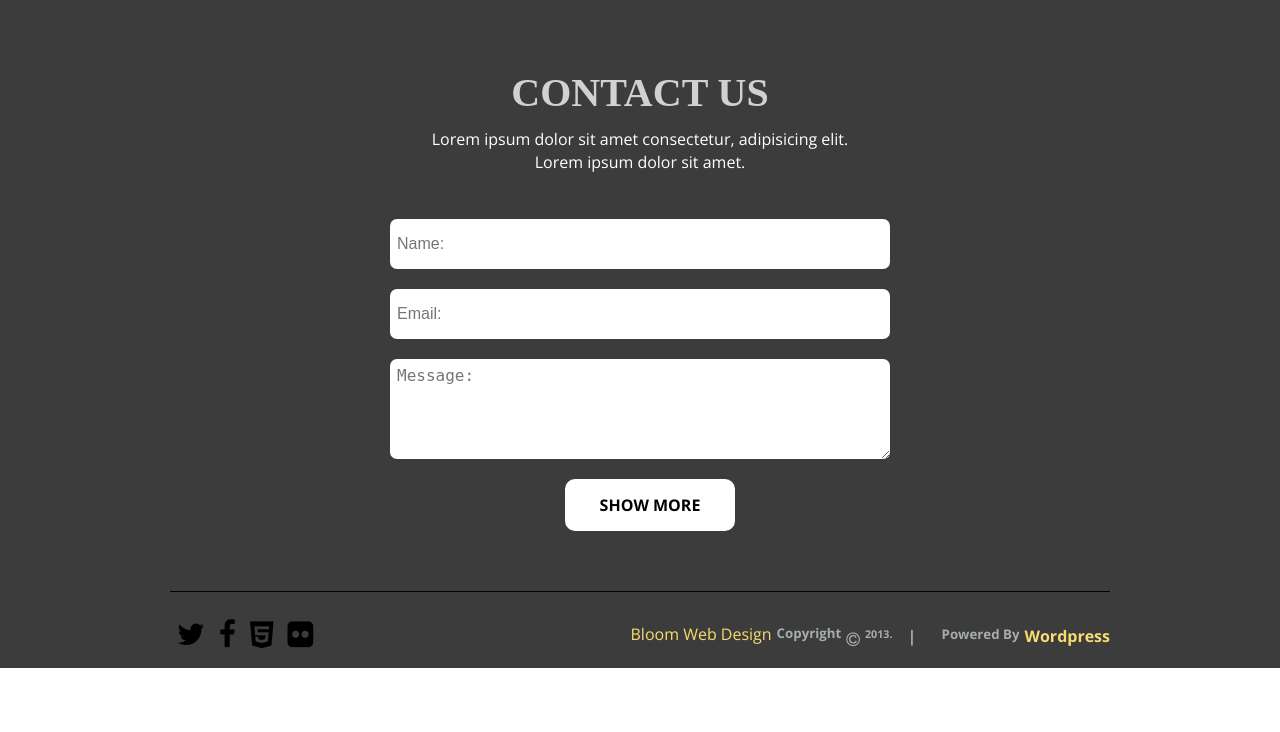
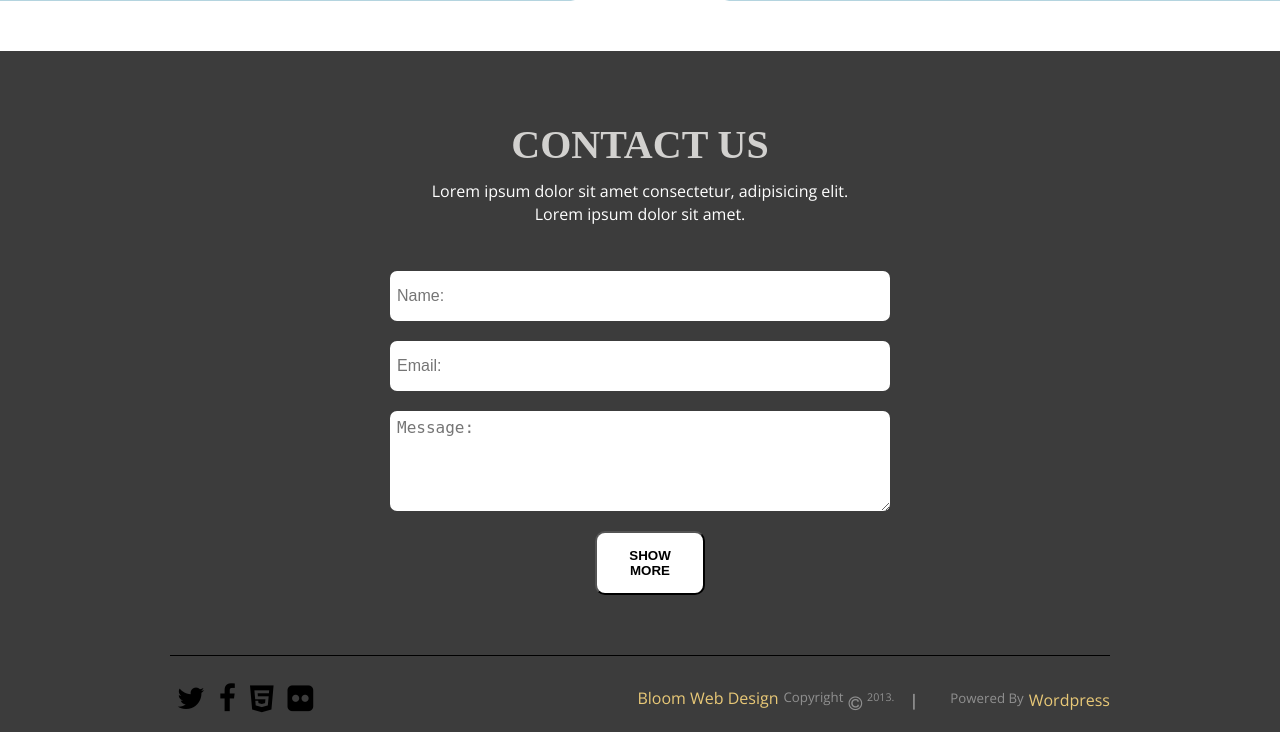
Before and after one commit to gemac2/webcomp1, a PHP site: page / in a window 1280 px wide. Shown: the part 3869-4601 px from the top of the page. Before the commit the page ends 4537 px from the top, so only its background shows below. Run offline with PHP 8.4, Linux system fonts and the light colour scheme.

Commit message:
header fixed

```diff
--- a/css/styles.css
+++ b/css/styles.css
@@ -742,26 +714,30 @@
     font-weight: normal;
 }
 .information2 h4{
-    color: #F7DC6F;
+    color: #E8C877;
     font-family: 'Open Sans', sans-serif;
     font-weight: normal;
 }
 .information2 h5{
-    color: #A6ACAF;
+    color: #909090;
     margin-left: 5px;
+    font-family: 'Open Sans', sans-serif;
+    font-weight: normal;
 }
 .information2 h6{
-    color: #A6ACAF;
-    margin-top: 25px;
+    color: #909090;
+    margin-top: 24px;
     margin-left: 5px;
+    font-family: 'Open Sans', sans-serif;
+    font-weight: normal;
 }
 .information2 h3{
-    color: #A6ACAF;
+    color: #909090;
     margin-top: 23px;
     margin-left: 15px;
 }
 .information2 i{
-    color: #A6ACAF;
+    color: #909090;
     margin-top: 29px;
     margin-left: 5px;
 }
@@ -773,12 +749,16 @@
     margin-top: 10px;
 }
 .information3 h5{
-    color: #A6ACAF;
+    color: #909090;
     margin-left: 5px;
     margin-top: 23px;
+    font-family: 'Open Sans', sans-serif;
+    font-weight: normal;
 }
 .information3 h4{
-    color: #F7DC6F;
+    color: #E8C877;
     margin-left: 5px;
     margin-top: 23px;
+    font-family: 'Open Sans', sans-serif;
+    font-weight: normal;
 }
--- a/index.html
+++ b/index.html
@@ -23,7 +23,7 @@
             <nav>
                 <a href="#" class="items">Home</a>
                 <a href="#" class="items">Services</a>
-                <a href="#" class="button">Portfolio</a>
+                <a href="#" class="items">Portfolio</a>
                 <a href="#" class="items">Blog</a>
                 <a href="#" class="items">Contact</a>
             </nav>
@@ -270,6 +270,7 @@
                           <p>Lorem ipsum dolor sit amet consectetur, adipisicing elit.</p>
                           <p>Lorem ipsum dolor sit amet.</p>
                       </div>
+                      <form action="">
                       <div class="footerinformation">
 
                           <input type="text" name="Name" placeholder="Name:">
@@ -279,8 +280,9 @@
 
                       </div>
                       <div class="link5">
-                        <a href="#" class="button7">SHOW MORE</a>
+                        <button type="submit" class="button7">SHOW MORE</a>
                       </div>
+                      </form>
                       <div class="piepagina">
                         <div class="social2">
                           <i class="fa fa-twitter" aria-hidden="true"></i>
```
Also changed, not shown: other parts of css/styles.css (+5 -33 lines).
